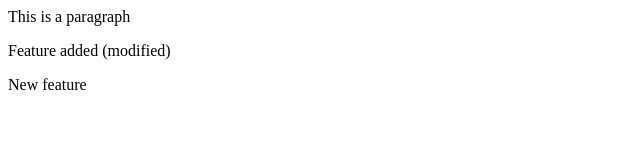
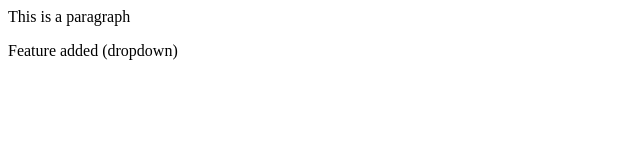
Before and after one commit to EmptyScript/localrepo, a plain HTML site: page index.html in a window 1280 px wide. Shown: the whole page, without its empty margins (0-640 px from the left). Drawn offline with Linux system fonts and the light colour scheme.

Commit message:
Dropwdown added on feature1

```diff
--- a/index.html
+++ b/index.html
@@ -1,3 +1,2 @@
 <p>This is a paragraph</p>
-<p> Feature added (modified)</p>
-<p> New feature</p>
+<p> Feature added (dropdown)</p>
```
